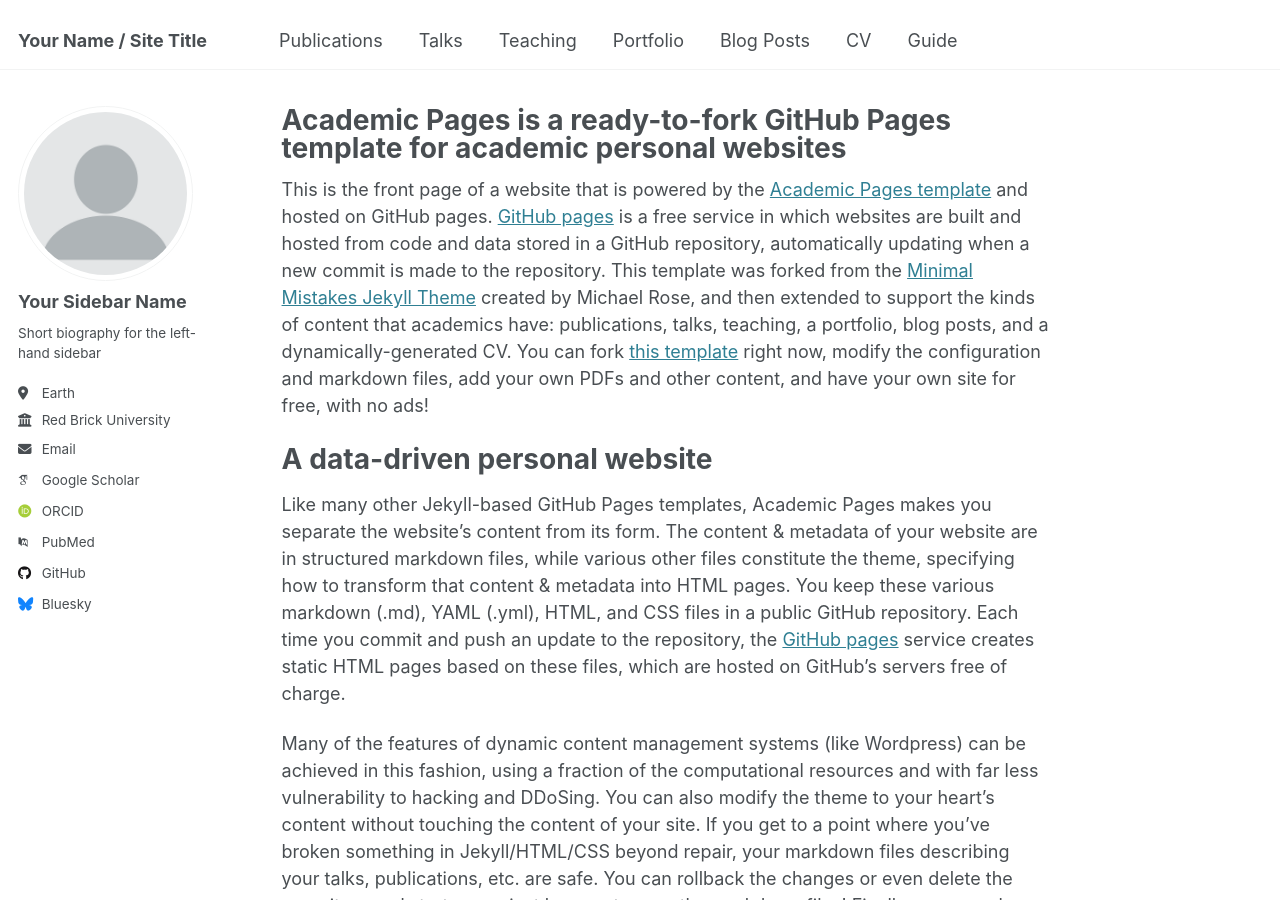
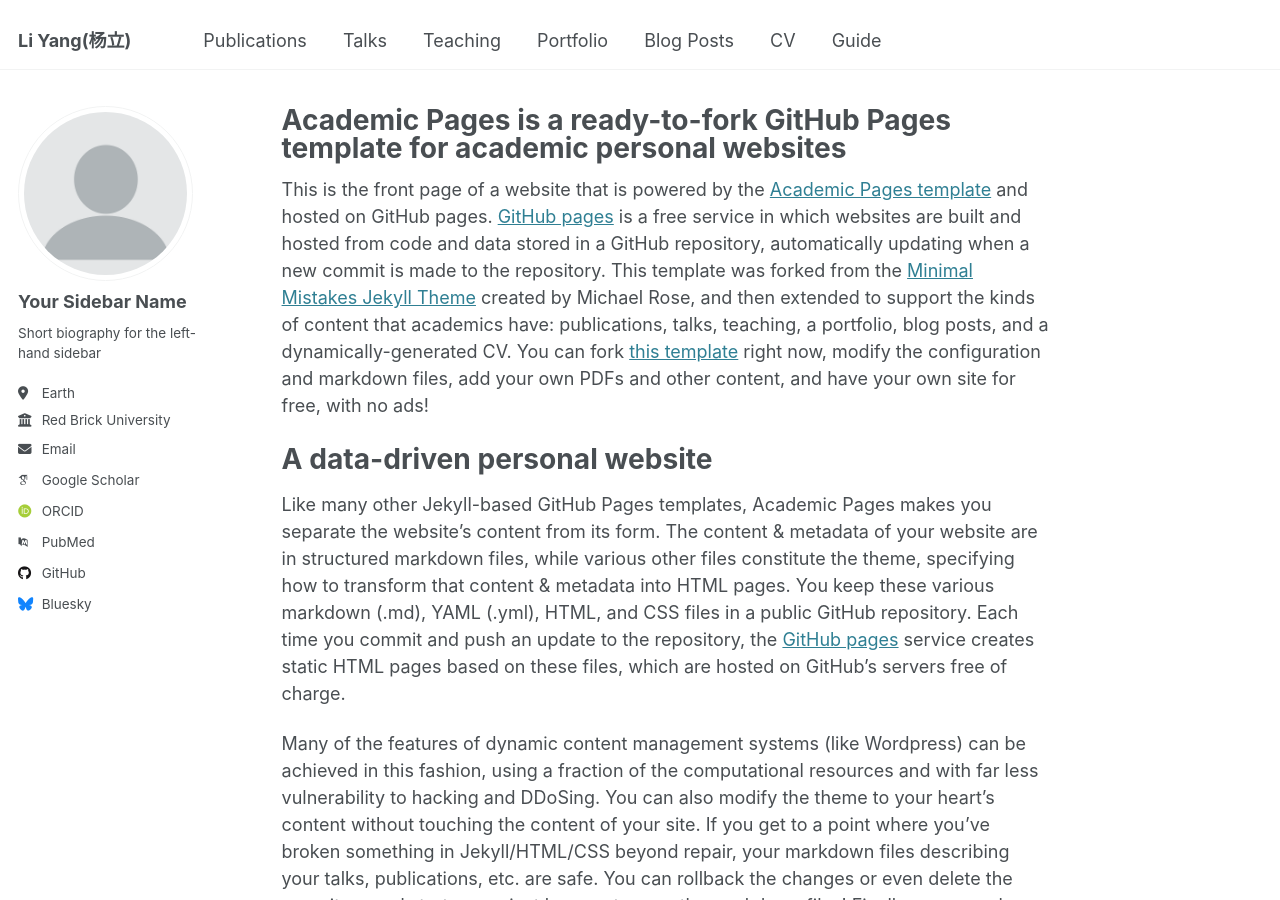
Before and after one commit to yangli8953/yangli8953.github.io, a Jekyll site: the page built from _pages/about.md, in a window 1280 px wide and 900 px high. Built offline with Jekyll 4.4.1, drawn with Linux system fonts in a browser that asks for light colours; some web fonts are replaced.

Commit message:
Update _config.yml

```diff
--- a/_config.yml
+++ b/_config.yml
@@ -9,13 +9,13 @@
 # Basic Site Settings
 locale                   : "en-US"
 site_theme               : "default"
-title                    : "Your Name / Site Title"
+title                    : "Li Yang(杨立)"
 title_separator          : "-"
 name                     : &name "Your Name"
 description              : &description "personal description"
-url                      : https://academicpages.github.io # the base hostname & protocol for your site e.g. "https://[your GitHub username].github.io"
+url                      : https://yangli8953.github.io # the base hostname & protocol for your site e.g. "https://[your GitHub username].github.io"
 baseurl                  : "" # the subpath of your site, e.g. "/blog"
-repository               : "academicpages/academicpages.github.io"
+repository               : "yangli8953/yangli8953.github.io"
 
 # Site Author - The following control what appear as part of the author content on the side bar.
 #               If a field is blank the icon and link will not appear, otherwise it will be shown.
```
